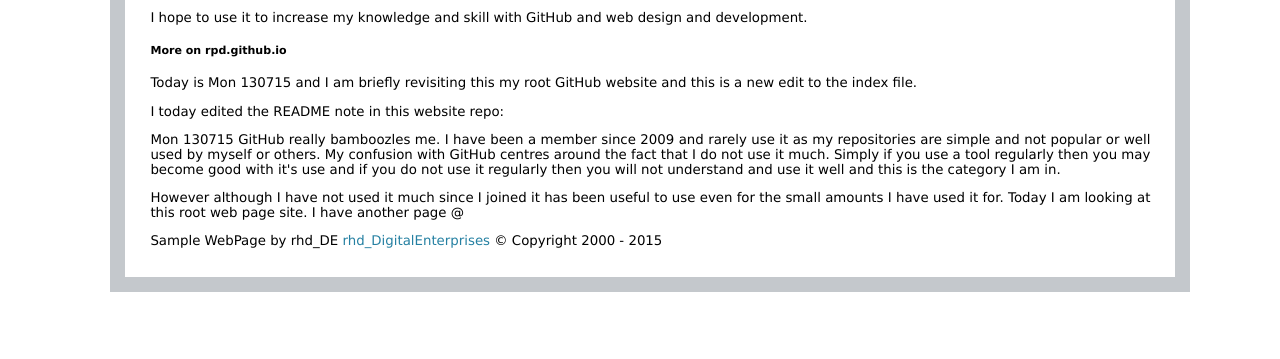
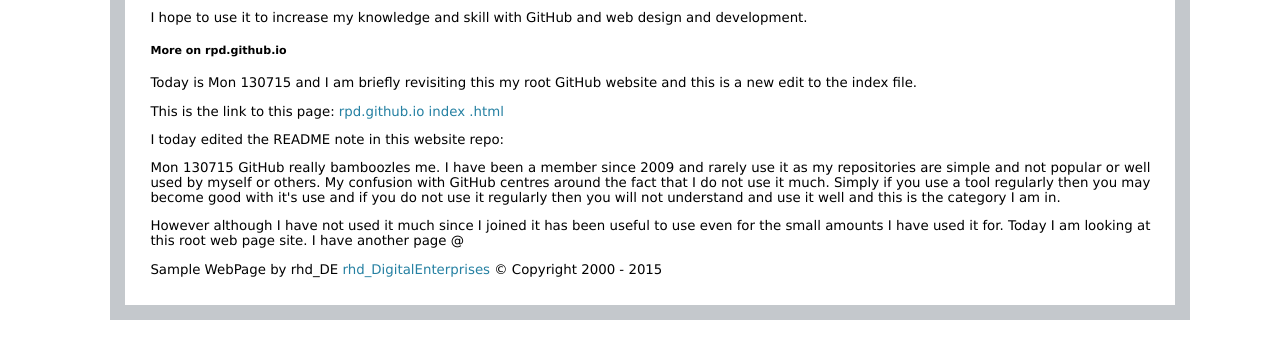
Before and after one commit to rpd/rpd.github.io, a plain HTML site: page index.html in a window 1280 px wide. Shown: the part 189-548 px from the top of the page. Drawn offline with nearby package versions, Linux system fonts and the light colour scheme.

Commit message:
Update index.html

```diff
--- a/index.html
+++ b/index.html
@@ -39,6 +39,7 @@
 	<p>Today is Mon 130715 and I am briefly revisiting this my root GitHub website and
 	this is a new edit to the index file.
 	</p>
+	<p>This is the link to this page:<a href="http://rpd.github.io/" target="_blank"> rpd.github.io index .html</a></p>
 	<p>I today edited the README note in this website repo:</p>
 	<p>Mon 130715 GitHub really bamboozles me. I have been a member since 2009 and rarely use it as
 	my repositories are simple and not popular or well used by myself or others.
```
